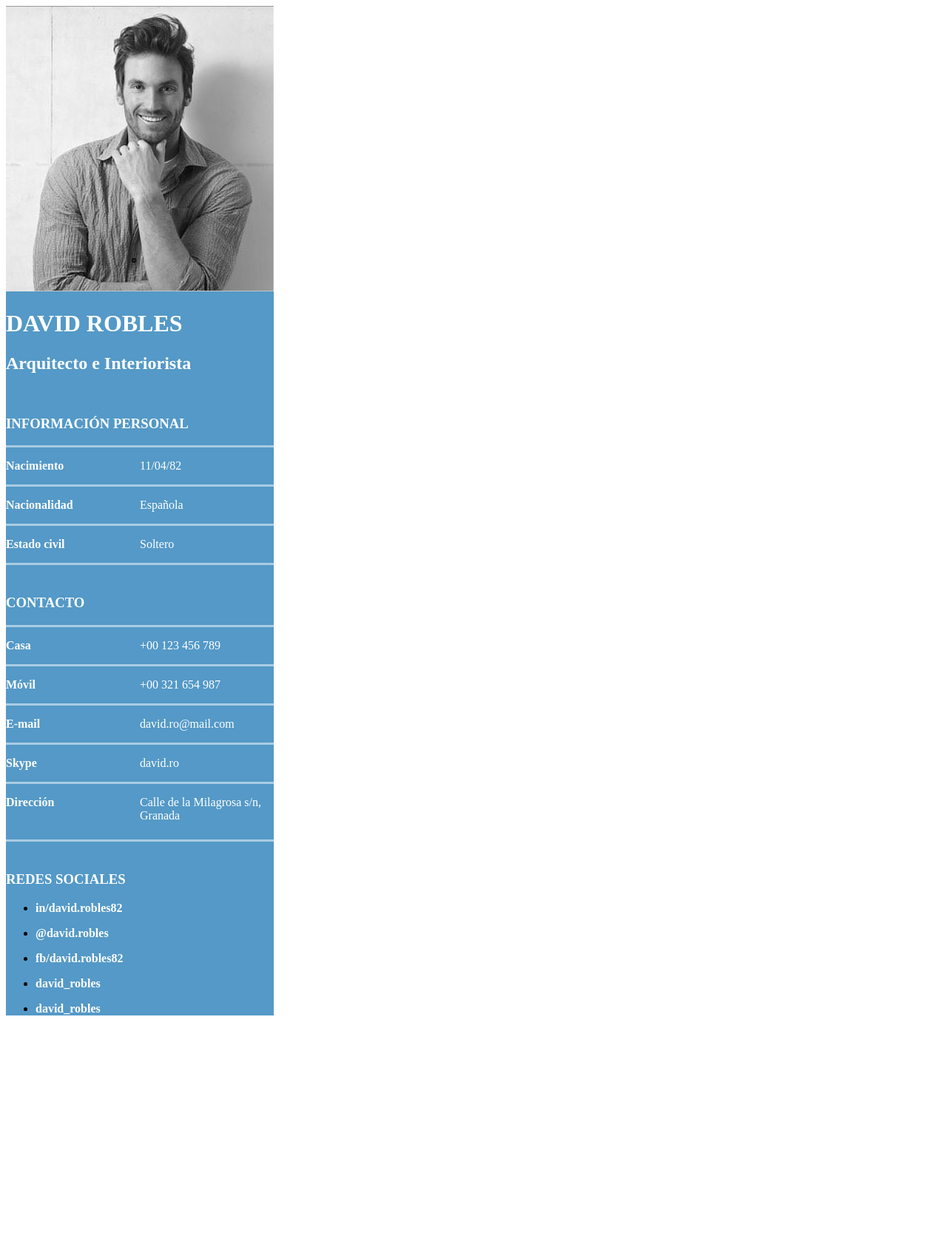
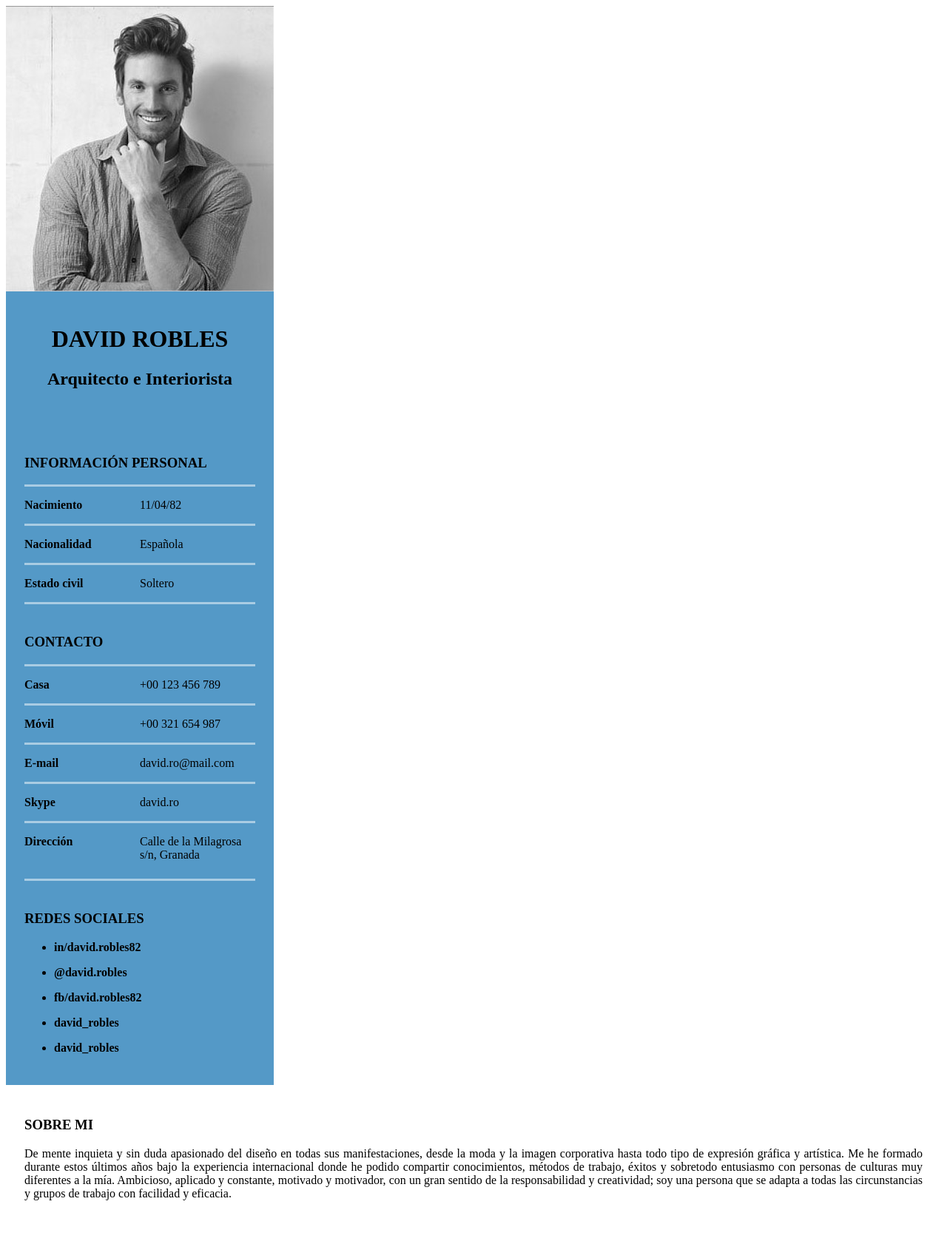
Before and after one commit to jeioncs/html-php-sql-beginner, a PHP site: page /curriculum3.html in a window 1280 px wide. Shown: the whole page at 74% size. Before the commit the page ends 1373 px from the top, so only its background shows below. Run offline with PHP 8.4, Linux system fonts and the light colour scheme.

Commit message:
CV3 HTML y CSS avances nuevos.

```diff
--- a/curriculumCV/definitivo/curriculum3.css
+++ b/curriculumCV/definitivo/curriculum3.css
@@ -1,3 +1,32 @@
+
+.columna {
+	/*border:1px solid #444;*/
+	display:inline-block;
+	float:left;
+}
+
+
+#col-izquierda {
+	background:#5499c7;
+	/*width:362px;*/
+	height:100%;
+}
+
+#col-izquierda img {
+	/*
+	height: auto;
+	max-width: 100%;
+	*/
+	display: block;
+	margin: 0 auto;
+}
+
+/*
+#col-izquierda h1, h2, h3, p{
+	color:white;
+}
+*/
+
 .fila-bordes {
 	border-top: solid  #a9cce3;
     border-bottom: solid  #a9cce3;
@@ -30,30 +59,25 @@
     border-style: medium;
 }
 
-p.negrita {
+.destacado {
 	font-weight: bold;
 }
 
-#col-izquierda{
-	background:#5499c7;
-	width:362px;
+.nombre {
+	text-align:center;
 }
 
-#col-izquierda img{
-	width:100%;
-	height:100%;
+.bloqIzq {
+	padding:25px;
 }
 
-#col-izquierda h1, h2, h3, p{
-	color:white;
+#col-principal {
+	/*width:50%;*/
+	width:auto;
+	height:100%;
+	padding:25px;
 }
 
-/*
-#col-izquierda ul li:nth-child(1) {
-    list-style-image: url('/html-php-sql-beginner/curriculumCV/definitivo/images/logolinkedin.png');
+.justificado {
+	text-align: justify;
 }
-
-#col-izquierda ul li:nth-child(2) {
-    list-style-image: url('/html-php-sql-beginner/curriculumCV/definitivo/images/logotwitter.png');
-}
-*/
--- a/curriculumCV/definitivo/curriculum3.html
+++ b/curriculumCV/definitivo/curriculum3.html
@@ -8,94 +8,99 @@
 </head>
 
 <body id="curriculum3">
-<div class="CV3">
-	<div id="col-izquierda">
+<div id="CV3">
+	<div class="columna" id="col-izquierda">
 		<div class="foto" id="CV3-foto">
 			<img src="/html-php-sql-beginner/curriculumCV/definitivo/images/architet.jpg" alt="David Robles">
 		</div>
 
-		<div class="nombre" id="CV3-nombre">
+		<div class="nombre bloqIzq" id="CV3-nombre">
 			<h1>DAVID ROBLES</h1>
 			<h2>Arquitecto e Interiorista</h2>
 		</div>
 
-		<br/>
-
-		<div class="info-personal" id="CV3-info-personal">
+		<div class="info-personal bloqIzq" id="CV3-info-personal">
 			<h3>INFORMACIÓN PERSONAL</h3>
 
 			<div>
-				<div class="enlinea1 fila-bordes"><p class="negrita">Nacimiento</p></div>
+				<div class="enlinea1 fila-bordes"><p class="destacado">Nacimiento</p></div>
 				<div class="enlinea1 fila-bordes"><p>11/04/82</p></div>
 			</div>
 
 			<div>
-				<div class="enlinea1 fila-bordeInf"><p class="negrita">Nacionalidad</p></div>
+				<div class="enlinea1 fila-bordeInf"><p class="destacado">Nacionalidad</p></div>
 				<div class="enlinea1 fila-bordeInf"><p>Española</p></div>
 			</div>
 
 			<div>
-				<div class="enlinea2 fila-bordeInf"><p class="negrita">Estado civil</p></div>
+				<div class="enlinea2 fila-bordeInf"><p class="destacado">Estado civil</p></div>
 				<div class="enlinea2 fila-bordeInf"><p>Soltero</p></div>
 			</div>
 		</div>
 
 		<br/>
 
-		<div class="contacto" id="CV3-contacto">
+		<div class="contacto bloqIzq" id="CV3-contacto">
 			<h3>CONTACTO</h3>
 
 			<div>
-				<div class="enlinea1 fila-bordes"><p class="negrita">Casa</p></div>
+				<div class="enlinea1 fila-bordes"><p class="destacado">Casa</p></div>
 				<div class="enlinea1 fila-bordes"><p>+00 123 456 789</p></div>
 			</div>
 
 			<div>
-				<div class="enlinea1 fila-bordeInf"><p class="negrita">Móvil</p></div>
+				<div class="enlinea1 fila-bordeInf"><p class="destacado">Móvil</p></div>
 				<div class="enlinea1 fila-bordeInf"><p>+00 321 654 987</p></div>
 			</div>
 
 			<div>
-				<div class="enlinea1 fila-bordeInf"><p class="negrita">E-mail</p></div>
+				<div class="enlinea1 fila-bordeInf"><p class="destacado">E-mail</p></div>
 				<div class="enlinea1 fila-bordeInf"><p>david.ro@mail.com</p></div>
 			</div>
 
 			<div>
-				<div class="enlinea1 fila-bordeInf"><p class="negrita">Skype</p></div>
+				<div class="enlinea1 fila-bordeInf"><p class="destacado">Skype</p></div>
 				<div class="enlinea1 fila-bordeInf"><p>david.ro</p></div>
 			</div>
 
 			<div>
-				<div class="enlinea3 fila-bordeInf"><p class="negrita">Dirección</p></div>
+				<div class="enlinea3 fila-bordeInf"><p class="destacado">Dirección</p></div>
 				<div class="enlinea3 fila-bordeInf"><p>Calle de la Milagrosa s/n, Granada</p></div>
 			</div>
 		</div>
 
 		<br/>
 
-		<div class="rrss" id="CV3-rrss">
+		<div class="rrss bloqIzq" id="CV3-rrss">
 			<h3>REDES SOCIALES</h3>
 
 			<ul>
-				<li><p class="negrita">in/david.robles82</p></li>
-				<li><p class="negrita">@david.robles</p></li>
-				<li><p class="negrita">fb/david.robles82</p></li>
-				<li><p class="negrita">david_robles</p></li>
-				<li><p class="negrita">david_robles</p></li>
+				<li><p class="destacado">in/david.robles82</p></li>
+				<li><p class="destacado">@david.robles</p></li>
+				<li><p class="destacado">fb/david.robles82</p></li>
+				<li><p class="destacado">david_robles</p></li>
+				<li><p class="destacado">david_robles</p></li>
 			</ul>
 		</div>
 
 	</div>
 
-	<div id="col-principal">
+	<div class="columna" id="col-principal">
 		<div class="about" id="CV3-about">
 			<h3>SOBRE MI</h3>
-			<p>Apasionada del mundo de la publicidad y la fotografía, con ganas de poner en
-			práctica los conocimientos aprendidos durante ambas carreras y los diversos cursos
-			complementarios, como <em>"Edición Digital, Fotografía y Photoshop"</em>, impartido por
-			Fotoaula, o <em>"Leading Strategic Innovation in Organizations"</em>, curso online impartido
-			por Vanderbil University.</p>
-			<p>Persona proactiva, aventurera, y dispuesta a afrontar nuevos desafíos.</p>
+
+			<p class="justificado">De mente inquieta y sin duda apasionado del diseño en todas sus manifestaciones, desde la moda y la
+			imagen corporativa hasta todo tipo de expresión gráfica y artística. Me he formado durante estos últimos
+			años bajo la experiencia internacional donde he podido compartir conocimientos, métodos de trabajo, éxitos
+			y sobretodo entusiasmo con personas de culturas muy diferentes a la mía. Ambicioso, aplicado y constante,
+			motivado y motivador, con un gran sentido de la responsabilidad y creatividad; soy una persona que se adapta
+			a todas las circunstancias y grupos de trabajo con facilidad y eficacia.</p>
+		</div>
+
+		<br/>
+
+		<div>
+
 		</div>
 	</div>
 
```
Also changed, not shown: curriculumCV/test/curriculum3.html (added, +104 -0 lines), curriculumCV/test/curriculum3v1.css (added, +65 -0 lines), curriculumCV/test/curriculum3v1.html (added, +104 -0 lines).
